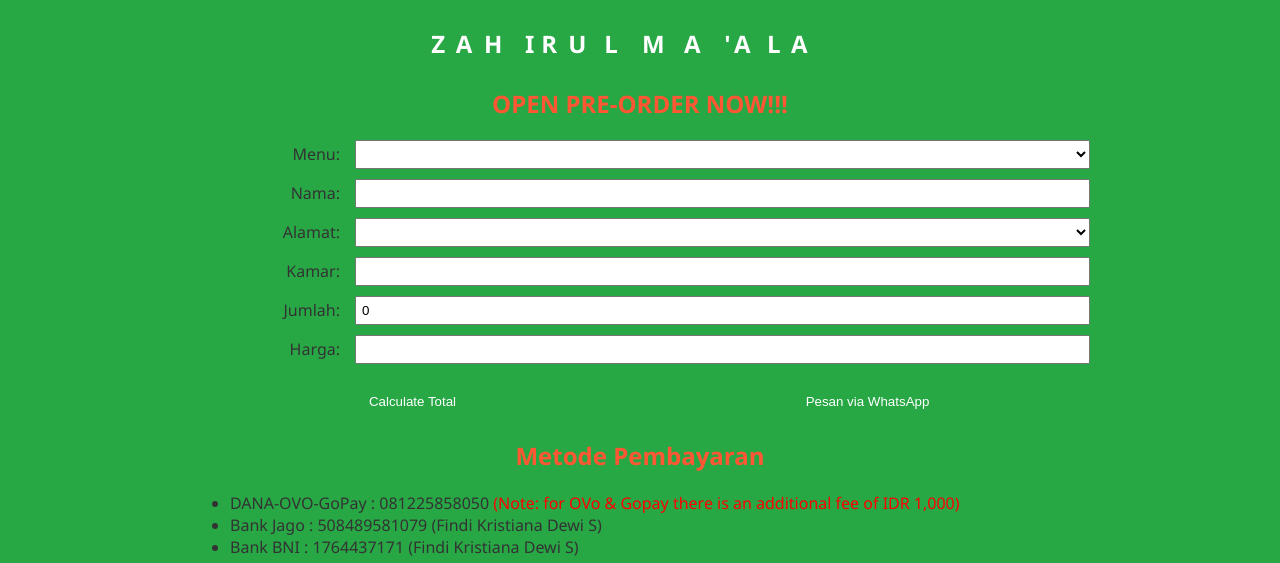
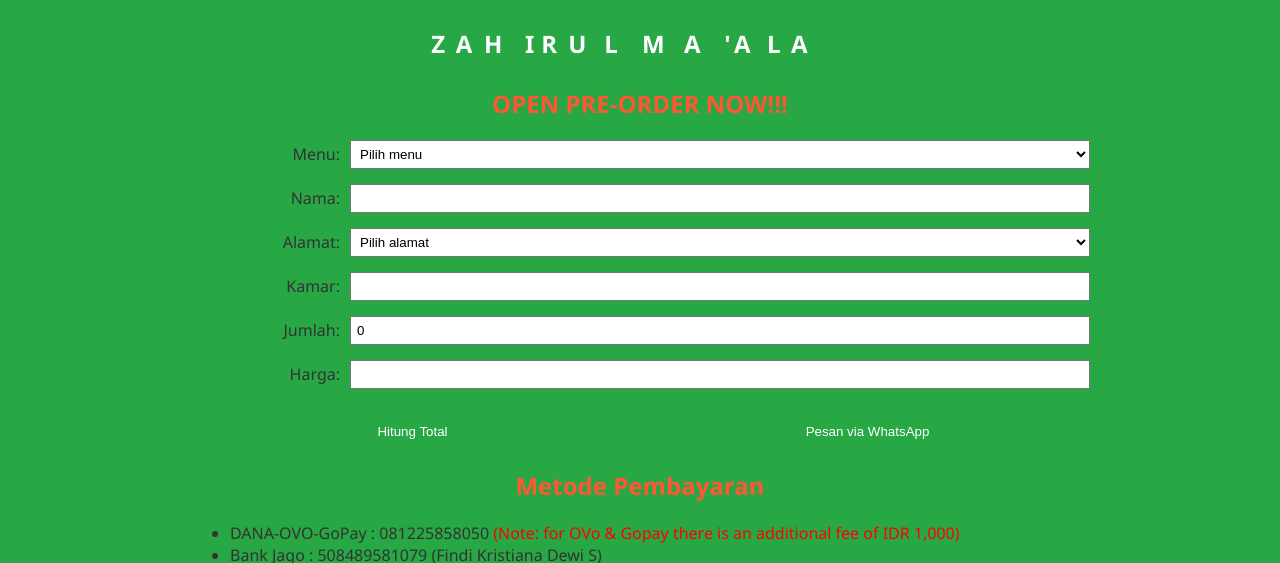
Before and after one commit to Zahirulmaala/Zahirulmaala.github.io, a plain HTML site: page index.html in a window 1280 px wide. Shown: the top 563 px of the page. Drawn offline with Linux system fonts and the light colour scheme.

Commit message:
Update index.html

```diff
--- a/index.html
+++ b/index.html
@@ -39,21 +39,19 @@ h2 {
 .menu-item {
     display: flex;
     align-items: center;
-    margin-bottom: 10px;
+    margin-bottom: 15px;
 }
 
 .menu-item label {
-    color: #333; /* Warna teks */
-    width: 150px;
+    flex: 0 0 150px; /* Lebar label tetap 150px */
     margin-right: 10px;
     text-align: right;
 }
 
 .menu-item input,
 .menu-item select {
+    flex: 1; /* Input dan select mengisi sisa ruang */
     padding: 5px;
-    margin-left: 5px;
-    flex: 1;
 }
 
 .btn-submit {
@@ -171,7 +169,7 @@ footer {
         <div class="menu-item">
             <label for="menu">Menu:</label>
             <select name="menu" id="menu">
-                <option value="0" disabled selected></option>
+                <option value="0" disabled selected>Pilih menu</option>
                 <option value="15">Nasi Ayam SerunDazzle 15k</option>
                 <option value="15">Nasi Ayam Rica-Rica 15k</option>
                 <option value="15">Mie Gacoan 14k</option>
@@ -184,12 +182,11 @@ footer {
         <div class="menu-item">
             <label for="alamat">Alamat:</label>
             <select id="alamat" name="alamat">
-                <option value="" disabled selected></option>
+                <option value="" disabled selected>Pilih alamat</option>
                 <option value="SBH">SBH</option>
-                <option value="NBH">Landed</option>
+                <option value="Landed">Landed</option>
                 <option value="Paviliun">Paviliun</option>
-                <option value="NBH">Elvis</option>
-                <option value="Elvis">NBH</option>
+                <option value="Elvis">Elvis</option>
             </select>
         </div>
         <div class="menu-item">
@@ -205,7 +202,7 @@ footer {
             <input type="text" id="total" name="total" readonly>
         </div>
         <div class="btn-container">
-            <button type="button" class="btn-submit" onclick="calculateTotal()">Calculate Total</button>
+            <button type="button" class="btn-submit" onclick="calculateTotal()">Hitung Total</button>
             <button type="button" class="btn-submit" onclick="sendWhatsAppMessage()">Pesan via WhatsApp</button>
         </div>
     </form>
```
